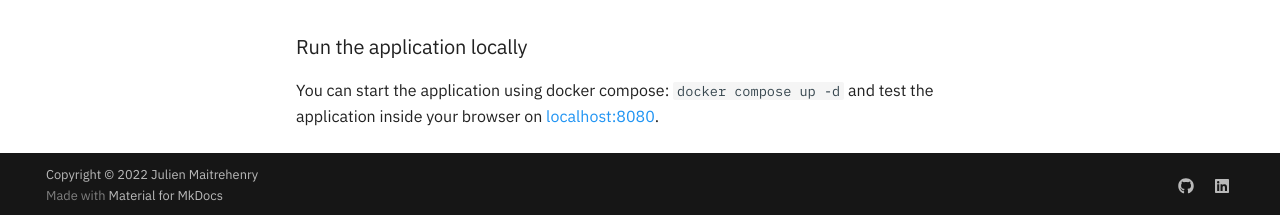
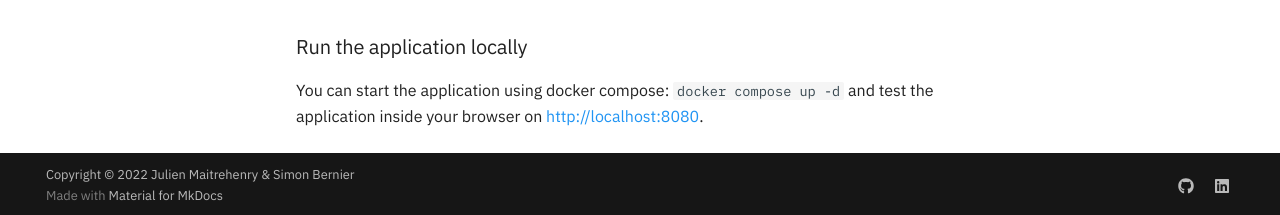
Before and after one commit to jmaitrehenry/ga2022, an MkDocs documentation site: the page built from docs/README.md, in a window 1280 px wide and 900 px high, scrolled down 747 px. Shown: the part 682-897 px from the top of the window. Built offline with MkDocs 1.6.1 and Material for MkDocs 9.7.7, drawn with Linux system fonts in a browser that asks for light colours; comment, search, counter and statistics services are not loaded.

```diff
--- a/mkdocs.yml
+++ b/mkdocs.yml
@@ -1,7 +1,7 @@
 # Project information
 site_name: Global Azure 2022 Workshop
 site_url: https://jmaitrehenry.github.io/ga2022
-site_author: Julien Maitrehenry
+site_author: Julien Maitrehenry & Simon Bernier
 
 # Repository
 repo_name: Global Azure 2022 Workshop
@@ -25,7 +25,7 @@ nav:
 ## DO NOT CHANGE BELOW THIS LINE
 
 # Copyright
-copyright: Copyright &copy; 2022 Julien Maitrehenry
+copyright: Copyright &copy; 2022 Julien Maitrehenry & Simon Bernier
 
 # Theme
 theme:
```
Also changed, not shown: docs/README.md (+1 -1 lines), docs/lab-0/README.md (+2 -2 lines), docs/lab-1/README.md (+3 -3 lines), docs/lab-2/README.md (+2 -2 lines), docs/lab-3/README.md (+2 -2 lines).
